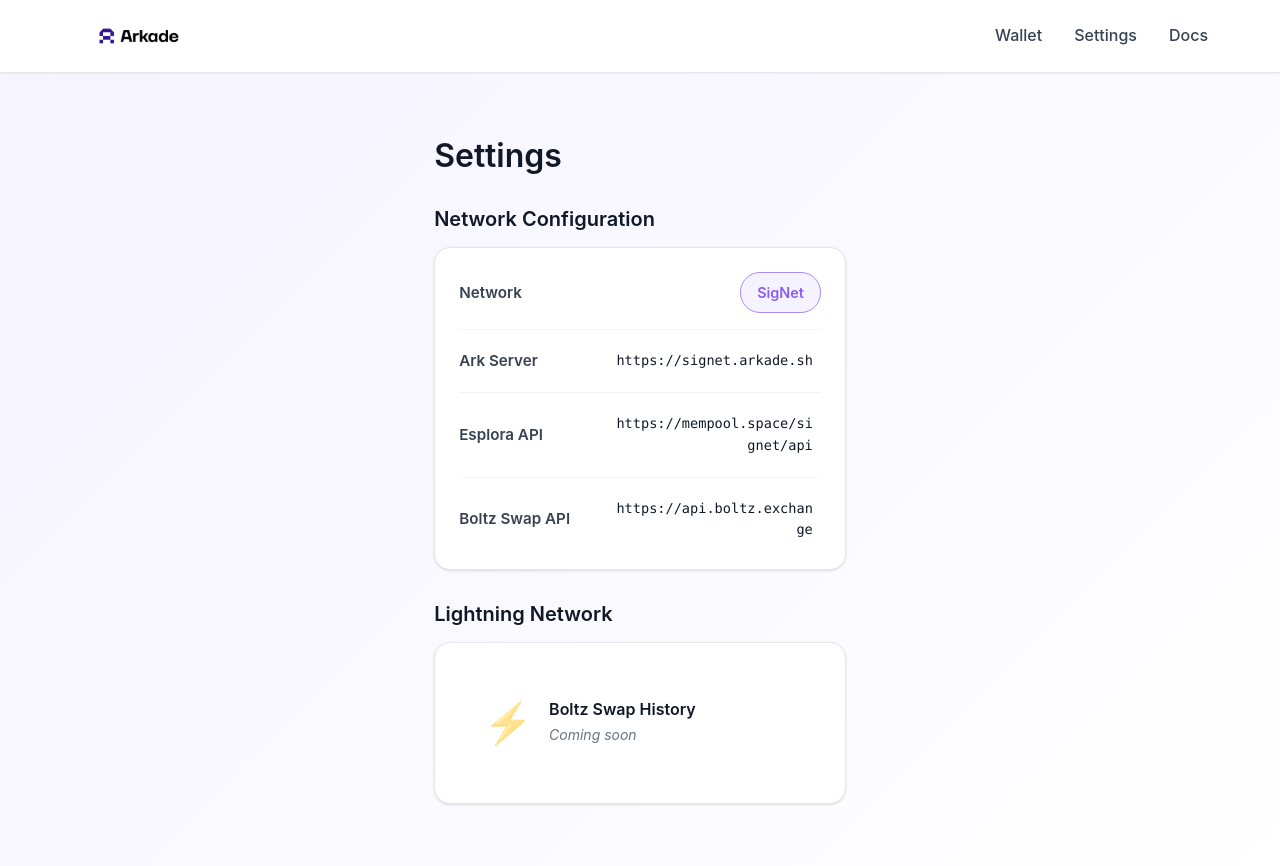
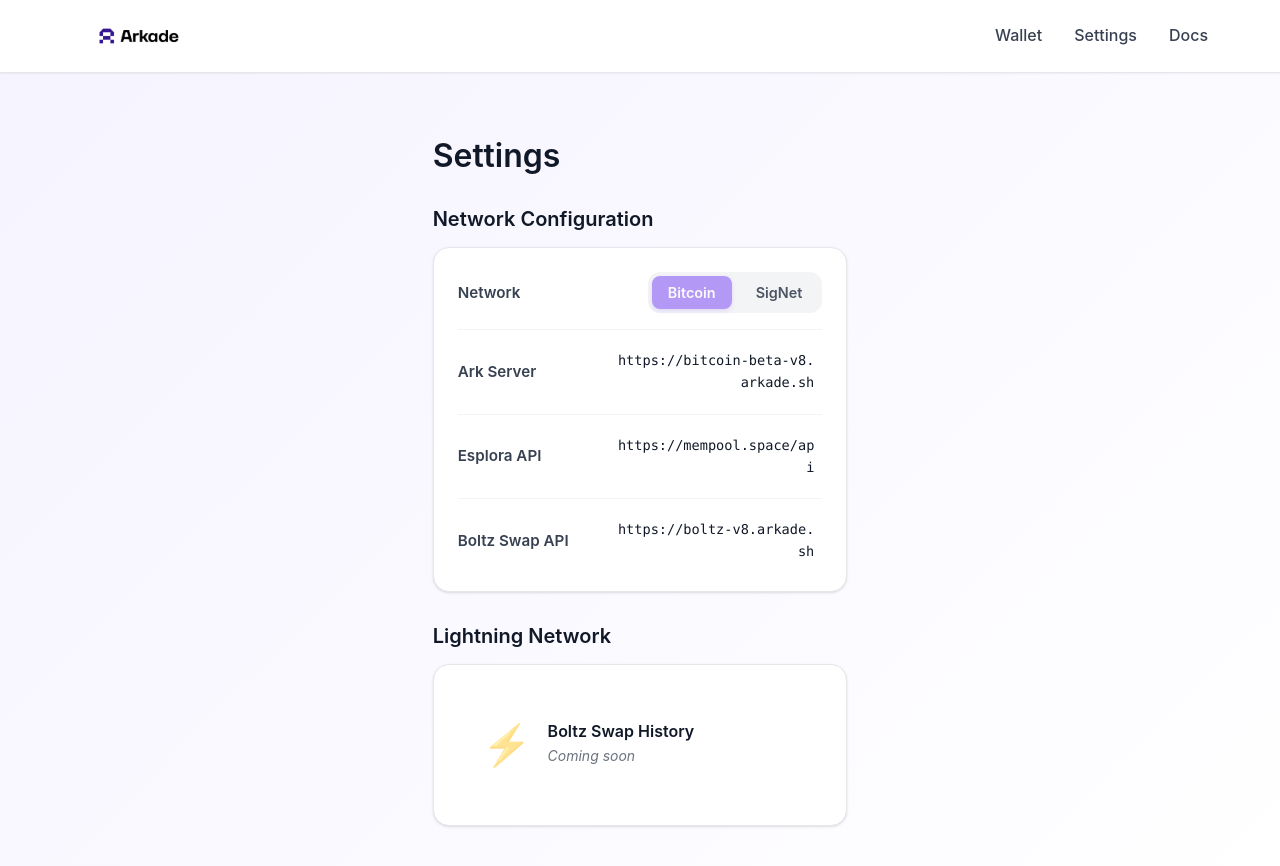
Before and after one commit to arkade-os/packages, a React (Vite) app in the folder packages/site/: page /settings in a window 1280 px wide. Shown: the top 866 px of the page. Built offline with nearby package versions, Linux system fonts and the light colour scheme; a web font is replaced by a local one.

Commit message:
feat: implement network switching functionality and enhance settings UI with network selector

```diff
--- a/packages/site/src/components/Dashboard.tsx
+++ b/packages/site/src/components/Dashboard.tsx
@@ -5,7 +5,7 @@
 import './Dashboard.css';
 
 export const Dashboard: React.FC = () => {
-  const { walletInfo, balance, transactions, loading, getBalance, getTransactionHistory, onboardFunds } =
+  const { walletInfo, balance, transactions, loading, currentNetwork, getBalance, getTransactionHistory, onboardFunds } =
     useMetaMask();
   const [showSendModal, setShowSendModal] = useState(false);
   const [showReceiveModal, setShowReceiveModal] = useState(false);
@@ -59,7 +59,7 @@
       <div className="dashboard-header">
         <h1 className="dashboard-title">Your Arkade Wallet</h1>
         <div className="network-badge">
-          {walletInfo?.network === 'signet' ? 'SigNet' : 'Bitcoin'}
+          {currentNetwork === 'signet' ? 'SigNet' : 'Bitcoin'}
         </div>
       </div>
 
--- a/packages/site/src/components/MetaMaskProvider.tsx
+++ b/packages/site/src/components/MetaMaskProvider.tsx
@@ -1,20 +1,73 @@
 import React, { createContext, useContext, useState, useCallback, useEffect, ReactNode } from 'react';
-import { Wallet, Ramps } from '@arkade-os/sdk';
+import { Wallet, Ramps, type NetworkName } from '@arkade-os/sdk';
 import { ArkadeLightning, BoltzSwapProvider } from '@arkade-os/boltz-swap';
 import { MetaMaskSnapIdentity } from '../utils/MetaMaskSnapIdentity';
 
 const SNAP_ID = 'local:http://localhost:8080';
+const NETWORK_STORAGE_KEY = 'arkade-snap-network';
 
-// Network configuration - exported for Settings page
-export const ARK_SERVER_URL = 'https://signet.arkade.sh';
-export const ESPLORA_URL = 'https://mempool.space/signet/api';
-export const BOLTZ_URL = 'https://api.boltz.exchange';
-export const NETWORK = 'signet';
+// Network configuration type
+export type SupportedNetwork = 'bitcoin' | 'signet';
+
+// Network configurations
+export interface NetworkConfig {
+  arkServerUrl: string;
+  esploraUrl: string;
+  boltzUrl?: string;
+  networkName: NetworkName;
+  hasLightning: boolean;
+}
+
+export const NETWORK_CONFIGS: Record<SupportedNetwork, NetworkConfig> = {
+  bitcoin: {
+    arkServerUrl: 'https://bitcoin-beta-v8.arkade.sh',
+    esploraUrl: 'https://mempool.space/api',
+    boltzUrl: 'https://boltz-v8.arkade.sh',
+    networkName: 'bitcoin',
+    hasLightning: true,
+  },
+  signet: {
+    arkServerUrl: 'https://signet.arkade.sh',
+    esploraUrl: 'https://mempool.space/signet/api',
+    boltzUrl: undefined, // No Boltz support for Signet
+    networkName: 'signet',
+    hasLightning: false,
+  },
+};
+
+// Default network - can be changed by user
+export const DEFAULT_NETWORK: SupportedNetwork = 'bitcoin';
+
+/**
+ * Get saved network from localStorage or return default
+ */
+const getSavedNetwork = (): SupportedNetwork => {
+  try {
+    const saved = localStorage.getItem(NETWORK_STORAGE_KEY);
+    if (saved === 'bitcoin' || saved === 'signet') {
+      return saved;
+    }
+  } catch (error) {
+    console.warn('Failed to read network from localStorage:', error);
+  }
+  return DEFAULT_NETWORK;
+};
+
+/**
+ * Save network selection to localStorage
+ */
+const saveNetwork = (network: SupportedNetwork): void => {
+  try {
+    localStorage.setItem(NETWORK_STORAGE_KEY, network);
+  } catch (error) {
+    console.warn('Failed to save network to localStorage:', error);
+  }
+};
 
 interface WalletInfo {
   arkAddress: string;
   boardingAddress: string;
-  network: string;
+  network: SupportedNetwork;
 }
 
 interface Balance {
@@ -50,6 +103,8 @@
   transactions: Transaction[];
   loading: boolean;
   metamaskStatus: MetaMaskStatus;
+  currentNetwork: SupportedNetwork;
+  networkConfig: NetworkConfig;
   connectSnap: () => Promise<void>;
   sendBitcoin: (to: string, amount: number) => Promise<string>;
   getBalance: () => Promise<void>;
@@ -58,6 +113,7 @@
   createLightningInvoice: (amount: number, description?: string) => Promise<any>;
   onboardFunds: () => Promise<string>;
   resetWallet: () => Promise<void>;
+  switchNetwork: (network: SupportedNetwork) => Promise<void>;
 }
 
 const MetaMaskContext = createContext<MetaMaskContextType | null>(null);
@@ -69,6 +125,10 @@
   const [transactions, setTransactions] = useState<Transaction[]>([]);
   const [loading, setLoading] = useState(false);
   const [metamaskStatus, setMetaMaskStatus] = useState<MetaMaskStatus>('checking');
+  const [currentNetwork, setCurrentNetwork] = useState<SupportedNetwork>(getSavedNetwork());
+
+  // Get current network configuration
+  const networkConfig = NETWORK_CONFIGS[currentNetwork];
 
   // Store wallet and lightning instances
   const [wallet, setWallet] = useState<Wallet | null>(null);
@@ -180,24 +240,27 @@
       // Create Arkade Wallet
       const arkWallet = await Wallet.create({
         identity,
-        arkServerUrl: ARK_SERVER_URL,
-        esploraUrl: ESPLORA_URL,
+        arkServerUrl: networkConfig.arkServerUrl,
+        esploraUrl: networkConfig.esploraUrl,
       });
 
       // Get Ark addresses
       const arkAddress = await arkWallet.getAddress();
       const boardingAddress = await arkWallet.getBoardingAddress();
 
-      // Initialize Lightning
-      const swapProvider = new BoltzSwapProvider({
-        apiUrl: BOLTZ_URL,
-        network: 'signet' as any,
-      });
+      // Initialize Lightning (only if network supports it)
+      let arkLightning: ArkadeLightning | null = null;
+      if (networkConfig.hasLightning && networkConfig.boltzUrl) {
+        const swapProvider = new BoltzSwapProvider({
+          apiUrl: networkConfig.boltzUrl,
+          network: networkConfig.networkName as any,
+        });
 
-      const arkLightning = new ArkadeLightning({
-        wallet: arkWallet as any, // Type mismatch between SDK versions
-        swapProvider,
-      });
+        arkLightning = new ArkadeLightning({
+          wallet: arkWallet as any, // Type mismatch between SDK versions
+          swapProvider,
+        });
+      }
 
       // Store instances
       setWallet(arkWallet);
@@ -207,7 +270,7 @@
       setWalletInfo({
         arkAddress,
         boardingAddress,
-        network: 'signet',
+        network: currentNetwork,
       });
 
       setIsConnected(true);
@@ -222,7 +285,7 @@
     } finally {
       setLoading(false);
     }
-  }, [checkSnapInstalled]);
+  }, [checkSnapInstalled, networkConfig, currentNetwork]);
 
   /**
    * Detect MetaMask status on page load
@@ -451,6 +514,47 @@
     setIsConnected(false);
   }, []);
 
+  /**
+   * Switch network and reconnect wallet
+   */
+  const switchNetwork = useCallback(async (newNetwork: SupportedNetwork) => {
+    if (newNetwork === currentNetwork) {
+      return; // Already on this network
+    }
+
+    try {
+      setLoading(true);
+
+      // Reset wallet state
+      setWallet(null);
+      setLightning(null);
+      setWalletInfo(null);
+      setBalance(null);
+      setTransactions([]);
+      setIsConnected(false);
+
+      // Update network and persist to localStorage
+      setCurrentNetwork(newNetwork);
+      saveNetwork(newNetwork);
+
+      // Wait a bit for state to settle
+      await new Promise((resolve) => setTimeout(resolve, 100));
+
+      // Reconnect with new network
+      await connectSnap();
+
+      console.log(`Switched to ${newNetwork} network successfully`);
+    } catch (error: any) {
+      console.error('Network switch failed:', error);
+      // Revert to previous network on error
+      setCurrentNetwork(currentNetwork);
+      saveNetwork(currentNetwork);
+      throw error;
+    } finally {
+      setLoading(false);
+    }
+  }, [currentNetwork, connectSnap]);
+
   return (
     <MetaMaskContext.Provider
       value={{
@@ -460,6 +564,8 @@
         transactions,
         loading,
         metamaskStatus,
+        currentNetwork,
+        networkConfig,
         connectSnap,
         sendBitcoin,
         getBalance,
@@ -468,6 +574,7 @@
         createLightningInvoice,
         onboardFunds,
         resetWallet,
+        switchNetwork,
       }}
     >
       {children}
--- a/packages/site/src/components/ReceiveModal.tsx
+++ b/packages/site/src/components/ReceiveModal.tsx
@@ -9,7 +9,7 @@
 type ReceiveMethod = 'arkade' | 'lightning' | null;
 
 export const ReceiveModal: React.FC<ReceiveModalProps> = ({ onClose }) => {
-  const { walletInfo, createLightningInvoice, loading } = useMetaMask();
+  const { walletInfo, createLightningInvoice, loading, networkConfig } = useMetaMask();
   const [method, setMethod] = useState<ReceiveMethod>(null);
   const [amount, setAmount] = useState('');
   const [description, setDescription] = useState('');
@@ -57,6 +57,7 @@
             <div className="method-description">Receive to your Ark or Boarding address</div>
           </div>
         </button>
+        {networkConfig.hasLightning && (
           <button
             className="method-btn"
             onClick={() => setMethod('lightning')}
@@ -67,6 +68,7 @@
               <div className="method-description">Create Lightning invoice</div>
             </div>
           </button>
+        )}
       </div>
     </div>
   );
--- a/packages/site/src/components/SendModal.tsx
+++ b/packages/site/src/components/SendModal.tsx
@@ -9,7 +9,7 @@
 type SendMethod = 'arkade' | 'lightning' | null;
 
 export const SendModal: React.FC<SendModalProps> = ({ onClose }) => {
-  const { sendBitcoin, payLightningInvoice, loading } = useMetaMask();
+  const { sendBitcoin, payLightningInvoice, loading, networkConfig } = useMetaMask();
   const [method, setMethod] = useState<SendMethod>(null);
   const [recipient, setRecipient] = useState('');
   const [amount, setAmount] = useState('');
@@ -73,6 +73,7 @@
             <div className="method-description">Send to Bitcoin address via VTXOs</div>
           </div>
         </button>
+        {networkConfig.hasLightning && (
           <button
             className="method-btn"
             onClick={() => setMethod('lightning')}
@@ -83,6 +84,7 @@
               <div className="method-description">Pay Lightning invoice</div>
             </div>
           </button>
+        )}
       </div>
     </div>
   );
--- a/packages/site/src/components/Settings.css
+++ b/packages/site/src/components/Settings.css
@@ -82,6 +82,52 @@
   display: inline-block;
 }
 
+/* Network Selector */
+.network-selector {
+  display: flex;
+  gap: 0.5rem;
+  background: var(--gray-100);
+  padding: 0.25rem;
+  border-radius: 12px;
+}
+
+.network-option {
+  flex: 1;
+  padding: 0.5rem 1rem;
+  background: transparent;
+  color: var(--gray-600);
+  border: none;
+  border-radius: 8px;
+  font-weight: 600;
+  font-size: 0.9rem;
+  cursor: pointer;
+  transition: all 0.2s ease;
+  white-space: nowrap;
+}
+
+.network-option:hover:not(:disabled) {
+  background: var(--gray-200);
+  color: var(--gray-900);
+}
+
+.network-option.active {
+  background: var(--purple-primary);
+  color: var(--white);
+  box-shadow: 0 2px 4px rgba(139, 92, 246, 0.3);
+}
+
+.network-option:disabled {
+  cursor: not-allowed;
+  opacity: 0.6;
+}
+
+/* Confirmation Dialog Text */
+.confirm-text {
+  margin: 0 0 0.75rem 0;
+  color: var(--gray-700);
+  line-height: 1.5;
+}
+
 /* Coming Soon Section */
 .coming-soon-container {
   display: flex;
--- a/packages/site/src/components/Settings.tsx
+++ b/packages/site/src/components/Settings.tsx
@@ -1,8 +1,39 @@
-import React from 'react';
-import { ARK_SERVER_URL, ESPLORA_URL, BOLTZ_URL, NETWORK } from './MetaMaskProvider';
+import React, { useState } from 'react';
+import { useMetaMask, type SupportedNetwork } from './MetaMaskProvider';
 import './Settings.css';
+import './Modal.css';
 
 export const Settings: React.FC = () => {
+  const { currentNetwork, networkConfig, switchNetwork, loading } = useMetaMask();
+  const [showConfirmDialog, setShowConfirmDialog] = useState(false);
+  const [targetNetwork, setTargetNetwork] = useState<SupportedNetwork | null>(null);
+  const [switchError, setSwitchError] = useState<string | null>(null);
+
+  const handleNetworkChange = (network: SupportedNetwork) => {
+    if (network === currentNetwork) return;
+    setTargetNetwork(network);
+    setShowConfirmDialog(true);
+    setSwitchError(null);
+  };
+
+  const confirmNetworkSwitch = async () => {
+    if (!targetNetwork) return;
+
+    try {
+      await switchNetwork(targetNetwork);
+      setShowConfirmDialog(false);
+      setTargetNetwork(null);
+    } catch (error: any) {
+      setSwitchError(error.message || 'Failed to switch network');
+    }
+  };
+
+  const cancelNetworkSwitch = () => {
+    setShowConfirmDialog(false);
+    setTargetNetwork(null);
+    setSwitchError(null);
+  };
+
   return (
     <div className="settings-page animate-fade-in">
       <div className="settings-header">
@@ -16,33 +47,49 @@
           <div className="setting-item">
             <div className="setting-label">Network</div>
             <div className="setting-value">
-              <span className="network-badge">
-                {NETWORK === 'signet' ? 'SigNet' : 'Bitcoin'}
-              </span>
+              <div className="network-selector">
+                <button
+                  className={`network-option ${currentNetwork === 'bitcoin' ? 'active' : ''}`}
+                  onClick={() => handleNetworkChange('bitcoin')}
+                  disabled={loading || currentNetwork === 'bitcoin'}
+                >
+                  Bitcoin
+                </button>
+                <button
+                  className={`network-option ${currentNetwork === 'signet' ? 'active' : ''}`}
+                  onClick={() => handleNetworkChange('signet')}
+                  disabled={loading || currentNetwork === 'signet'}
+                >
+                  SigNet
+                </button>
+              </div>
             </div>
           </div>
           <div className="setting-item">
             <div className="setting-label">Ark Server</div>
             <div className="setting-value">
-              <code className="setting-code">{ARK_SERVER_URL}</code>
+              <code className="setting-code">{networkConfig.arkServerUrl}</code>
             </div>
           </div>
           <div className="setting-item">
             <div className="setting-label">Esplora API</div>
             <div className="setting-value">
-              <code className="setting-code">{ESPLORA_URL}</code>
+              <code className="setting-code">{networkConfig.esploraUrl}</code>
             </div>
           </div>
+          {networkConfig.boltzUrl && (
             <div className="setting-item">
               <div className="setting-label">Boltz Swap API</div>
               <div className="setting-value">
-              <code className="setting-code">{BOLTZ_URL}</code>
+                <code className="setting-code">{networkConfig.boltzUrl}</code>
               </div>
             </div>
+          )}
         </div>
       </div>
 
-      {/* Lightning History */}
+      {/* Lightning History - Only show for networks with Lightning support */}
+      {networkConfig.hasLightning && (
         <div className="settings-section">
           <h2 className="section-title">Lightning Network</h2>
           <div className="settings-card">
@@ -55,6 +102,70 @@
             </div>
           </div>
         </div>
+      )}
+
+      {/* Show info if Lightning is not available */}
+      {!networkConfig.hasLightning && (
+        <div className="settings-section">
+          <h2 className="section-title">Lightning Network</h2>
+          <div className="settings-card">
+            <div className="coming-soon-container">
+              <span className="coming-soon-icon">ℹ️</span>
+              <div>
+                <h3 className="coming-soon-title">Lightning Not Available</h3>
+                <p className="coming-soon-text">
+                  Lightning payments are not supported on {currentNetwork === 'signet' ? 'SigNet' : 'this network'}
+                </p>
+              </div>
+            </div>
+          </div>
+        </div>
+      )}
+
+      {/* Network Switch Confirmation Dialog */}
+      {showConfirmDialog && (
+        <div className="modal-overlay" onClick={cancelNetworkSwitch}>
+          <div className="modal-content" onClick={(e) => e.stopPropagation()}>
+            <div className="modal-header">
+              <h2 className="modal-title">Switch Network?</h2>
+              <button className="modal-close" onClick={cancelNetworkSwitch}>
+                ✕
+              </button>
+            </div>
+
+            <div className="modal-body">
+              <p className="confirm-text">
+                You are about to switch from <strong>{currentNetwork === 'bitcoin' ? 'Bitcoin' : 'SigNet'}</strong> to{' '}
+                <strong>{targetNetwork === 'bitcoin' ? 'Bitcoin' : 'SigNet'}</strong>.
+              </p>
+              <p className="confirm-text">
+                Your wallet will be reconnected with the new network configuration.
+              </p>
+
+              {switchError && (
+                <div className="error-message" style={{ marginTop: '1rem' }}>
+                  {switchError}
+                </div>
+              )}
+
+              <div className="info-box" style={{ marginTop: '1rem' }}>
+                <p className="info-text">
+                  ℹ️ Note: The same Bitcoin keys will be used on both networks. Only the server endpoints change.
+                </p>
+              </div>
+            </div>
+
+            <div className="modal-footer">
+              <button className="btn btn-secondary" onClick={cancelNetworkSwitch} disabled={loading}>
+                Cancel
+              </button>
+              <button className="btn btn-primary" onClick={confirmNetworkSwitch} disabled={loading}>
+                {loading ? 'Switching...' : 'Switch Network'}
+              </button>
+            </div>
+          </div>
+        </div>
+      )}
     </div>
   );
 };
```
Lines whose indentation alone changed are shown as unchanged.
